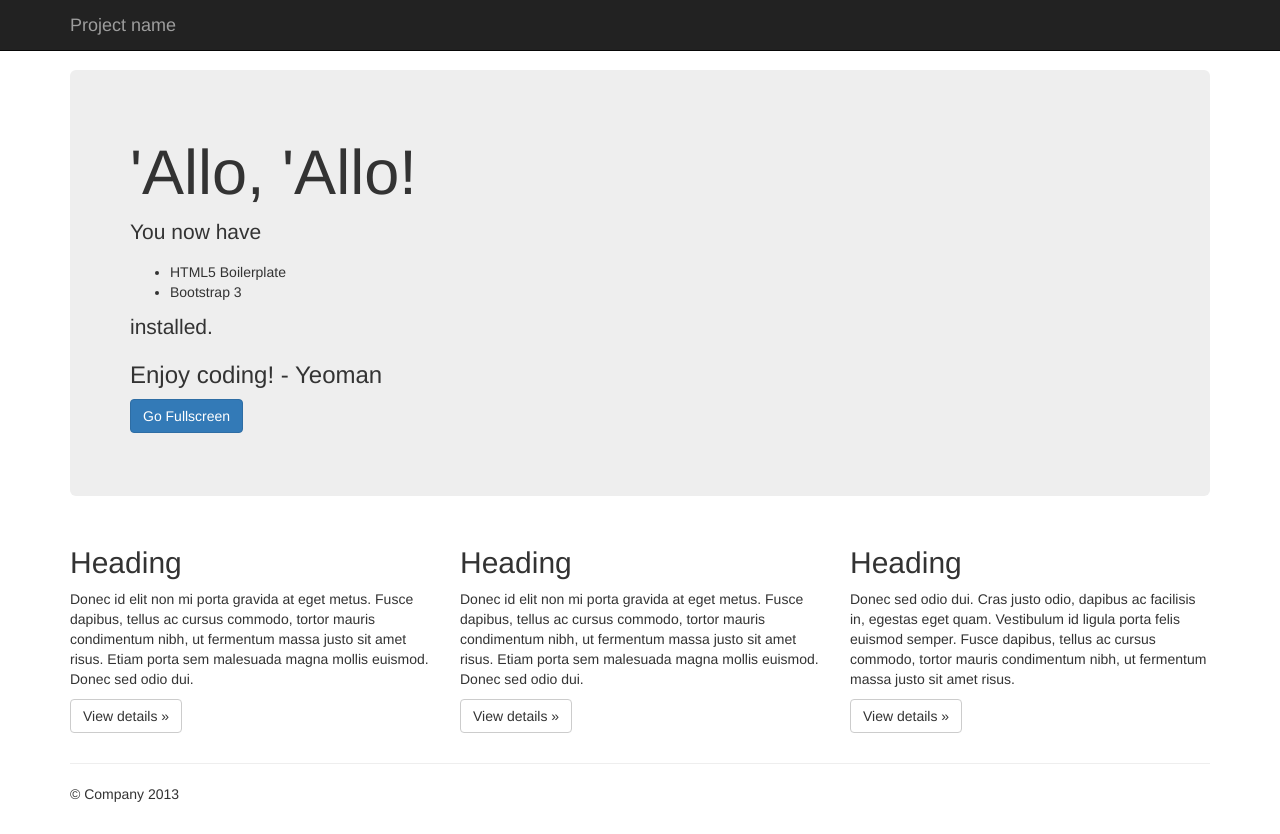
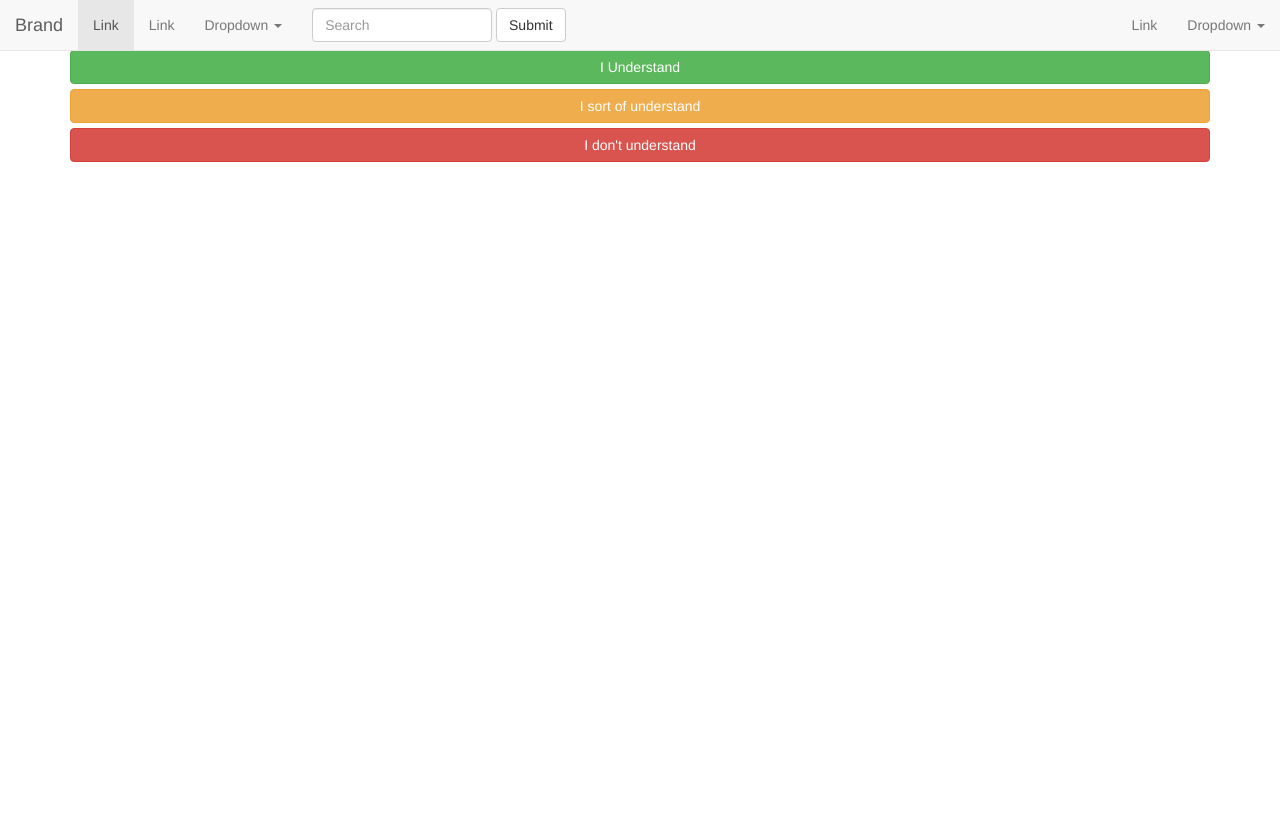
Before and after one commit to folz/lecturegauge, a website: page app/index.html in a window 1280 px wide. After the commit the page ends 800 px from the top, so only its background shows below. Drawn offline with nearby package versions, Linux system fonts and the light colour scheme.

Commit message:
Fixed navbar, added bootstrap.js, and replaced default text with three buttons.

```diff
--- a/app/index.html
+++ b/app/index.html
@@ -53,86 +53,70 @@
   }
 </style>
 
-<div class="navbar navbar-inverse navbar-fixed-top">
-  <div class="container">
-    <a class="navbar-toggle" data-toggle="collapse" data-target=".nav-collapse">
+<nav class="navbar navbar-default navbar-fixed-top" role="navigation">
+    <div class="container-fluid">
+        <!-- Brand and toggle get grouped for better mobile display -->
+        <div class="navbar-header">
+            <button type="button" class="navbar-toggle collapsed" data-toggle="collapse" data-target="#bs-example-navbar-collapse-1">
+                <span class="sr-only">Toggle navigation</span>
                 <span class="icon-bar"></span>
                 <span class="icon-bar"></span>
                 <span class="icon-bar"></span>
-    </a>
-    <a class="navbar-brand" href="#">Project name</a>
-    <div class="nav-collapse collapse">
+            </button>
+            <a class="navbar-brand" href="#">Brand</a>
+        </div>
+
+        <!-- Collect the nav links, forms, and other content for toggling -->
+        <div class="collapse navbar-collapse" id="bs-example-navbar-collapse-1">
             <ul class="nav navbar-nav">
-        <li class="active"><a href="#">Home</a></li>
-        <li><a href="#about">About</a></li>
-        <li><a href="#contact">Contact</a></li>
+                <li class="active"><a href="#">Link <span class="sr-only">(current)</span></a></li>
+                <li><a href="#">Link</a></li>
                 <li class="dropdown">
-          <a href="#" class="dropdown-toggle" data-toggle="dropdown">Dropdown <b class="caret"></b></a>
-          <ul class="dropdown-menu">
+                    <a href="#" class="dropdown-toggle" data-toggle="dropdown" role="button" aria-expanded="false">Dropdown <span class="caret"></span></a>
+                    <ul class="dropdown-menu" role="menu">
                         <li><a href="#">Action</a></li>
                         <li><a href="#">Another action</a></li>
                         <li><a href="#">Something else here</a></li>
                         <li class="divider"></li>
-            <li class="nav-header">Nav header</li>
                         <li><a href="#">Separated link</a></li>
+                        <li class="divider"></li>
                         <li><a href="#">One more separated link</a></li>
                     </ul>
                 </li>
             </ul>
-      <form class="navbar-form form-inline pull-right">
-        <input type="text" placeholder="Email">
-        <input type="password" placeholder="Password">
-        <button type="submit" class="btn">Sign in</button>
+            <form class="navbar-form navbar-left" role="search">
+                <div class="form-group">
+                    <input type="text" class="form-control" placeholder="Search">
+                </div>
+                <button type="submit" class="btn btn-default">Submit</button>
             </form>
-    </div><!--/.nav-collapse -->
+            <ul class="nav navbar-nav navbar-right">
+                <li><a href="#">Link</a></li>
+                <li class="dropdown">
+                    <a href="#" class="dropdown-toggle" data-toggle="dropdown" role="button" aria-expanded="false">Dropdown <span class="caret"></span></a>
+                    <ul class="dropdown-menu" role="menu">
+                        <li><a href="#">Action</a></li>
+                        <li><a href="#">Another action</a></li>
+                        <li><a href="#">Something else here</a></li>
+                        <li class="divider"></li>
+                        <li><a href="#">Separated link</a></li>
+                    </ul>
+                </li>
+            </ul>
+        </div><!-- /.navbar-collapse -->
+    </div><!-- /.container-fluid -->
+</nav>
+
+<div class="container">
+    <div class="row">
+      <div class="col col-xs-12">
+          <button type="button" class="btn btn-block btn-success">I Understand</button>
+          <button type="button" class="btn btn-block btn-warning">I sort of understand</button>
+          <button type="button" class="btn btn-block btn-danger">I don't understand</button>
+
+
       </div>
     </div>
-
-<div class="container">
-
-  <!-- Main jumbotron for a primary marketing message or call to action -->
-  <div class="jumbotron">
-                    <h1 class=''>'Allo, 'Allo!</h1>
-                <p>You now have</p>
-                <ul>
-                    <li>HTML5 Boilerplate</li>
-                    <li>Bootstrap 3</li>
-                </ul>
-                <p>installed.</p>
-                <h3>Enjoy coding! - Yeoman</h3>
-
-    <p><button id="fullscreenTest" class="btn btn-primary btn-large">Go Fullscreen</button>
-    </p><p><span id="status"></span></p>
-  </div>
-
-  <div class="body-content">
-
-    <!-- Example row of columns -->
-    <div class="row">
-      <div class="col col-lg-4">
-        <h2>Heading</h2>
-        <p>Donec id elit non mi porta gravida at eget metus. Fusce dapibus, tellus ac cursus commodo, tortor mauris condimentum nibh, ut fermentum massa justo sit amet risus. Etiam porta sem malesuada magna mollis euismod. Donec sed odio dui. </p>
-        <p><a class="btn btn-default" href="#">View details &raquo;</a></p>
-      </div>
-      <div class="col col-lg-4">
-        <h2>Heading</h2>
-        <p>Donec id elit non mi porta gravida at eget metus. Fusce dapibus, tellus ac cursus commodo, tortor mauris condimentum nibh, ut fermentum massa justo sit amet risus. Etiam porta sem malesuada magna mollis euismod. Donec sed odio dui. </p>
-        <p><a class="btn btn-default" href="#">View details &raquo;</a></p>
-     </div>
-      <div class="col col-lg-4">
-        <h2>Heading</h2>
-        <p>Donec sed odio dui. Cras justo odio, dapibus ac facilisis in, egestas eget quam. Vestibulum id ligula porta felis euismod semper. Fusce dapibus, tellus ac cursus commodo, tortor mauris condimentum nibh, ut fermentum massa justo sit amet risus.</p>
-        <p><a class="btn btn-default" href="#">View details &raquo;</a></p>
-      </div>
-    </div>
-
-    <hr>
-
-    <footer>
-      <p>&copy; Company 2013</p>
-    </footer>
-  </div>
-
 </div> <!-- /container -->
 
 
@@ -157,11 +141,8 @@
 
         <!-- build:js scripts/main.js -->
         <script src="bower_components/jquery/jquery.js"></script>
+        <script src="bower_components/bootstrap/dist/js/bootstrap.js"></script>
         <script src="scripts/main.js"></script>
-        <!-- endbuild -->
-
-        <!-- build:js(.tmp) scripts/coffee.js -->
-        <script src="scripts/hello.js"></script>
         <!-- endbuild -->
 </body>
 </html>
```
Lines whose indentation alone changed are shown as unchanged.
